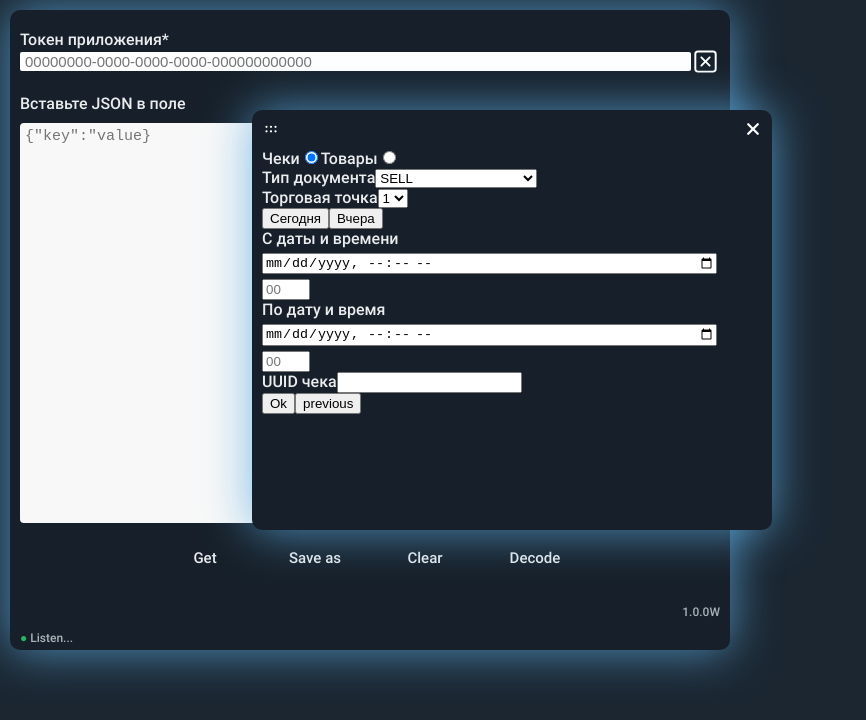
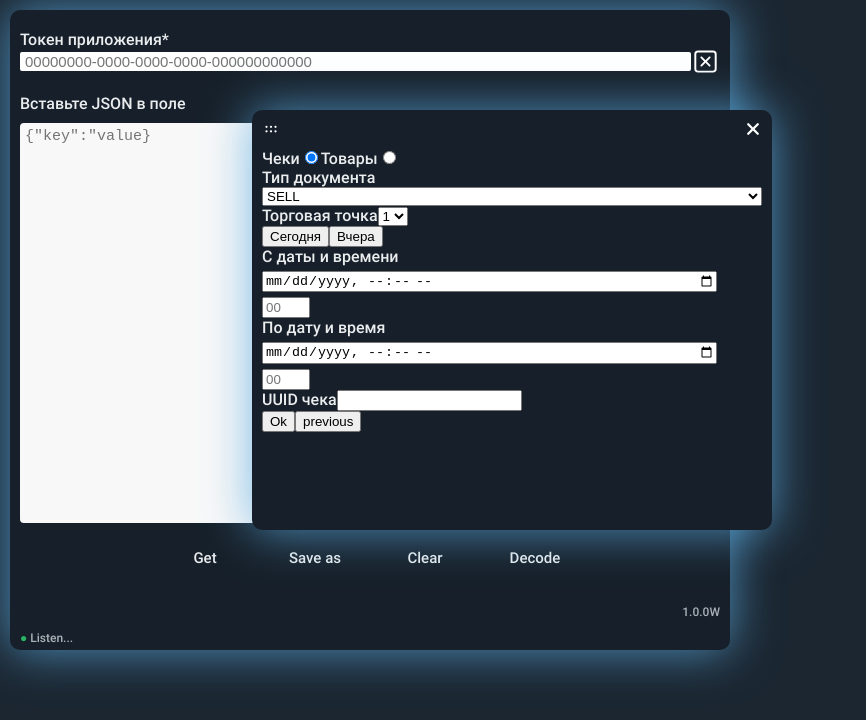
Before and after one commit to FirstEncounter3/GR3, a React app: page / in a window 1280 px wide. Both pictures are taken after a click on the button "Get". Shown: the top 720 px of the page, without its empty margins (0-866 px from the left). Built offline with nearby package versions, Linux system fonts and the light colour scheme.

Commit message:
add some styles

```diff
--- a/src/components/ModalDocTypeSelector/ModalDocTypeSelector.css
+++ b/src/components/ModalDocTypeSelector/ModalDocTypeSelector.css
@@ -0,0 +1,4 @@
+.doc-type-wrapper {
+    display: flex;
+    flex-direction: column;
+}
```
